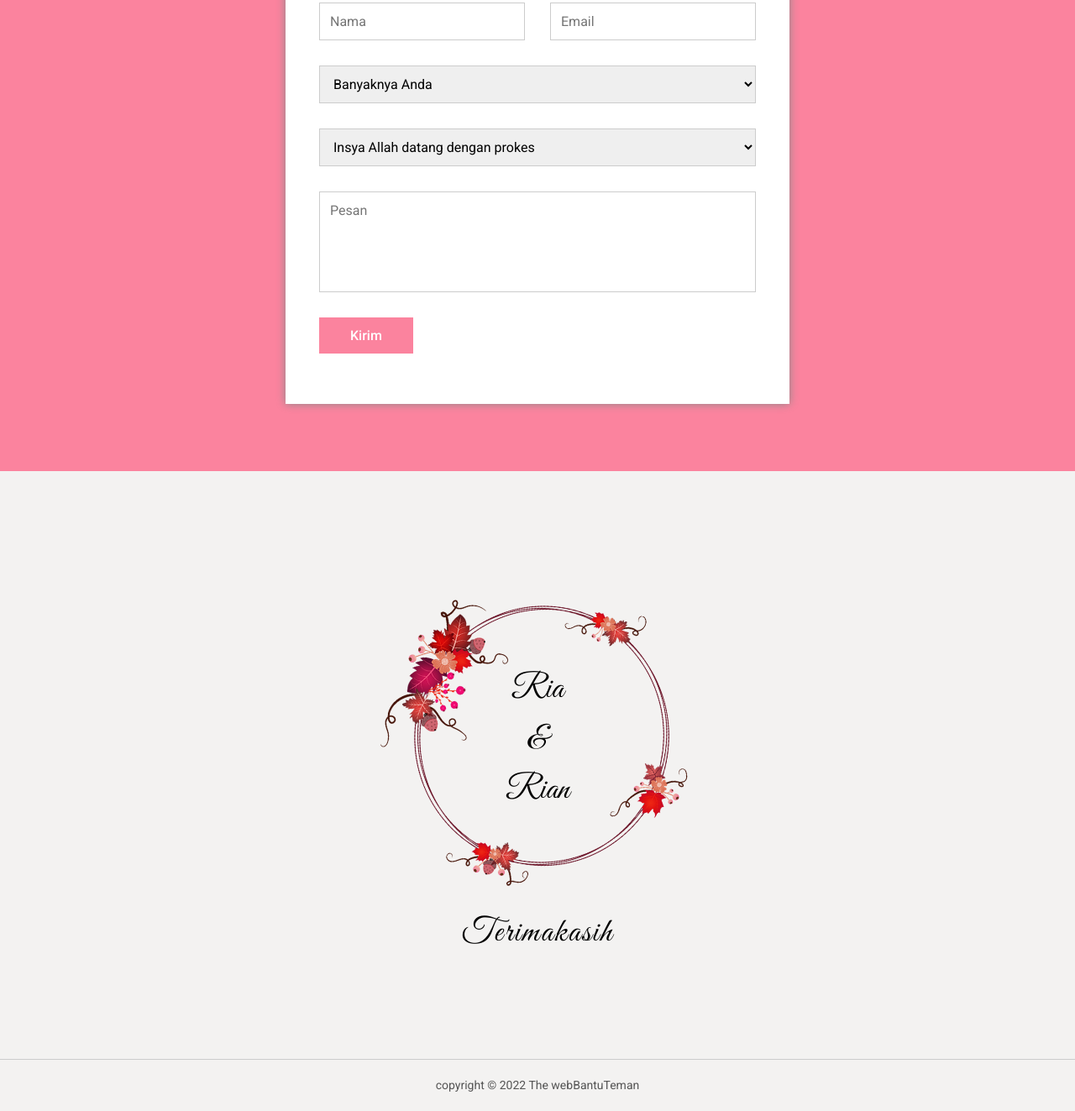
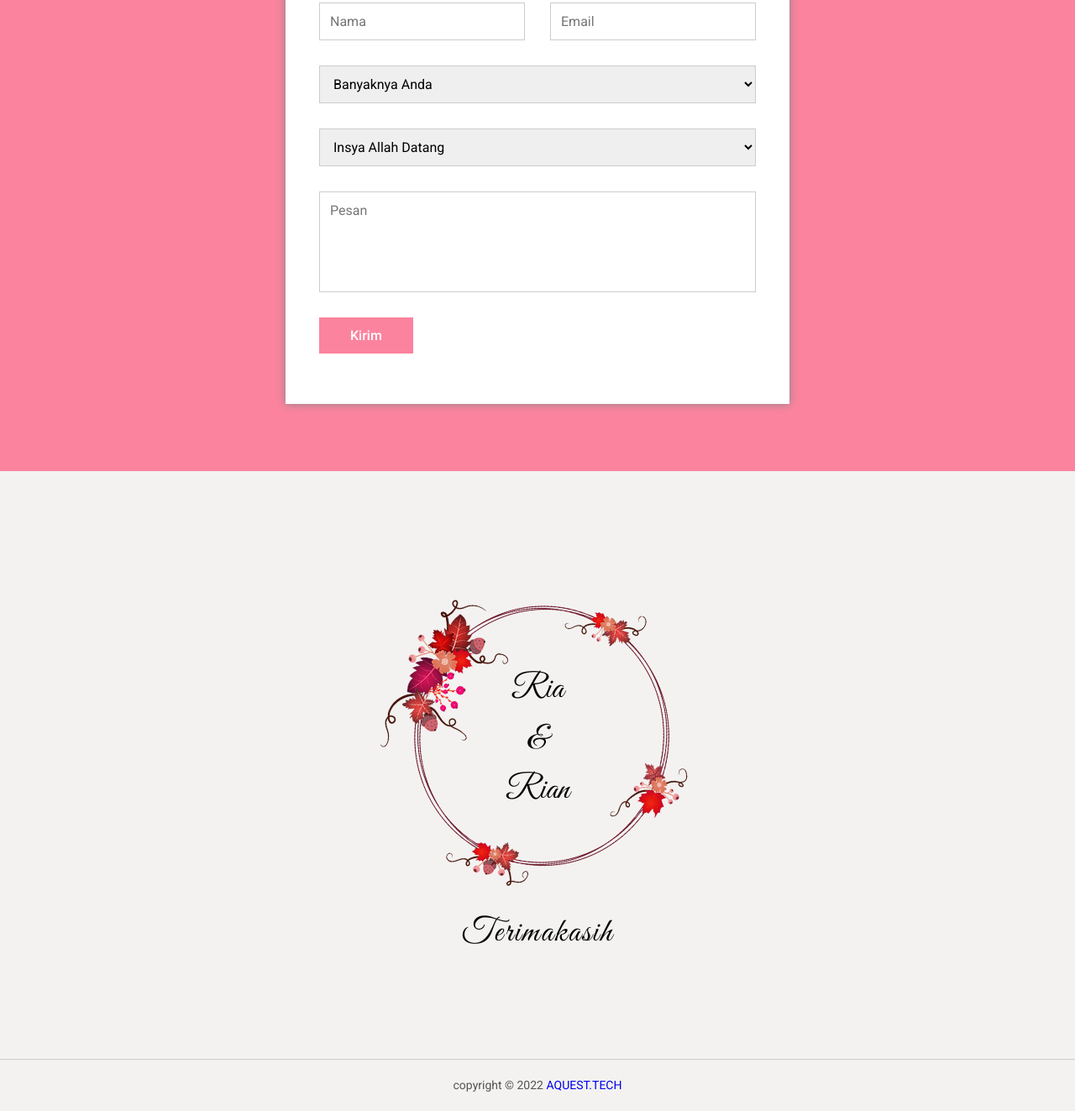
Before and after one commit to Aquestbiz/template-wedding, a plain HTML site: page index.html in a window 1280 px wide. Shown: the part 5861-7184 px from the top of the page at 84% size. Drawn offline with Linux system fonts and the light colour scheme.

Commit message:
Update footer

```diff
--- a/index.html
+++ b/index.html
@@ -484,8 +484,8 @@
             <div class="row">
               <div class="input-grup">
                 <select class="input-control">
-                  <option value="I am attending">Insya Allah datang dengan prokes</option>
-                  <option value="I am not attending">Afwan ada jadwal keluar</option>
+                  <option value="I am attending">Insya Allah Datang</option>
+                  <option value="I am not attending">Tidak Bisa Hadiri Acara</option>
                 </select>
               </div>
             </div>
@@ -514,7 +514,7 @@
         <div class="couple-name">
           <img src="img/flower-circle.png" alt="Wedding couple">
           <h2>
-            <a href="https://wa.me/6285715418148/?text=Assalamua'alaikum,%20Insya%20Allah%20saya%20akan%20hadir%20pada%20resepsi%20pernikahan%20kalian.">
+            <a href="https://wa.me/6285624699733/?text=Assalamua'alaikum,%20Insya%20Allah%20saya%20akan%20hadir%20pada%20resepsi%20pernikahan%20kalian.">
               Ria
               <span>&</span>
                 Rian
@@ -529,7 +529,7 @@
 <!-- footer end -->
 
 <!-- copyright start -->
-<p class="copyright-text">copyright &copy; 2022 The webBantuTeman</p>
+<p class="copyright-text">copyright &copy; 2022 <a href="aquestbiz.github.io">AQUEST.TECH</a></p>
 <!-- copyright end -->
 
 <!-- foto popup start -->
```
